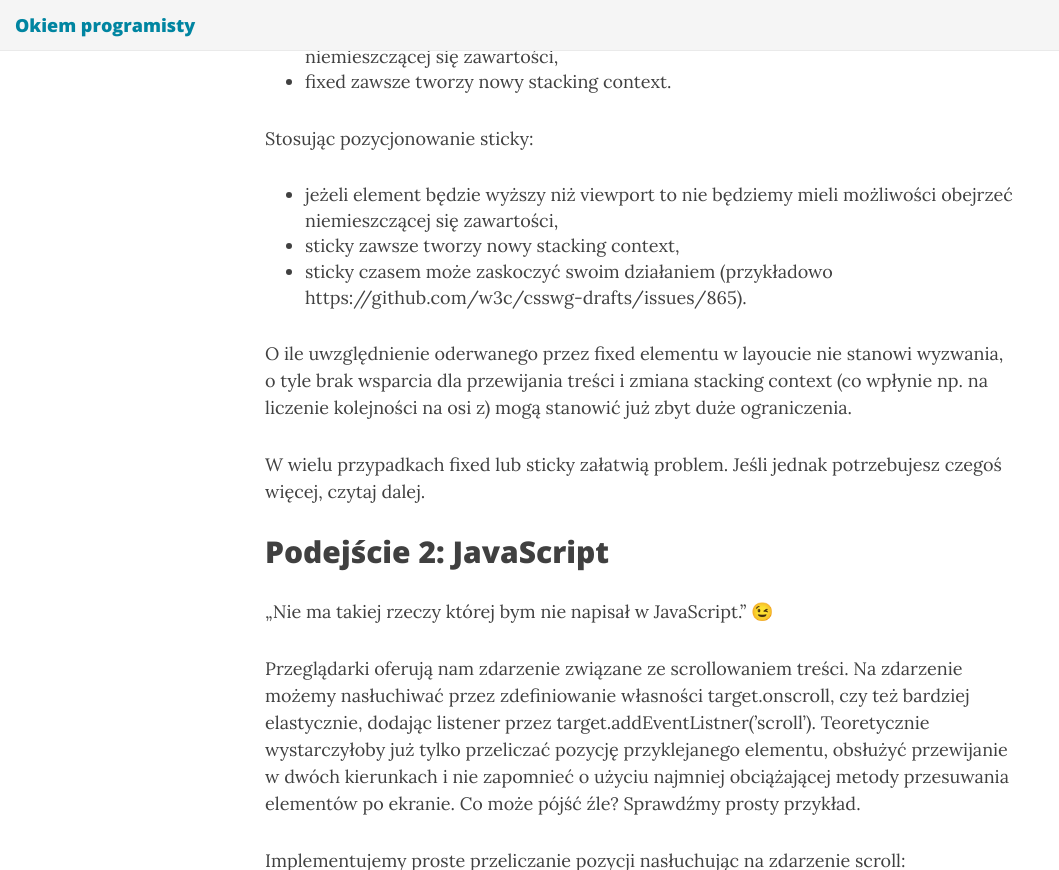
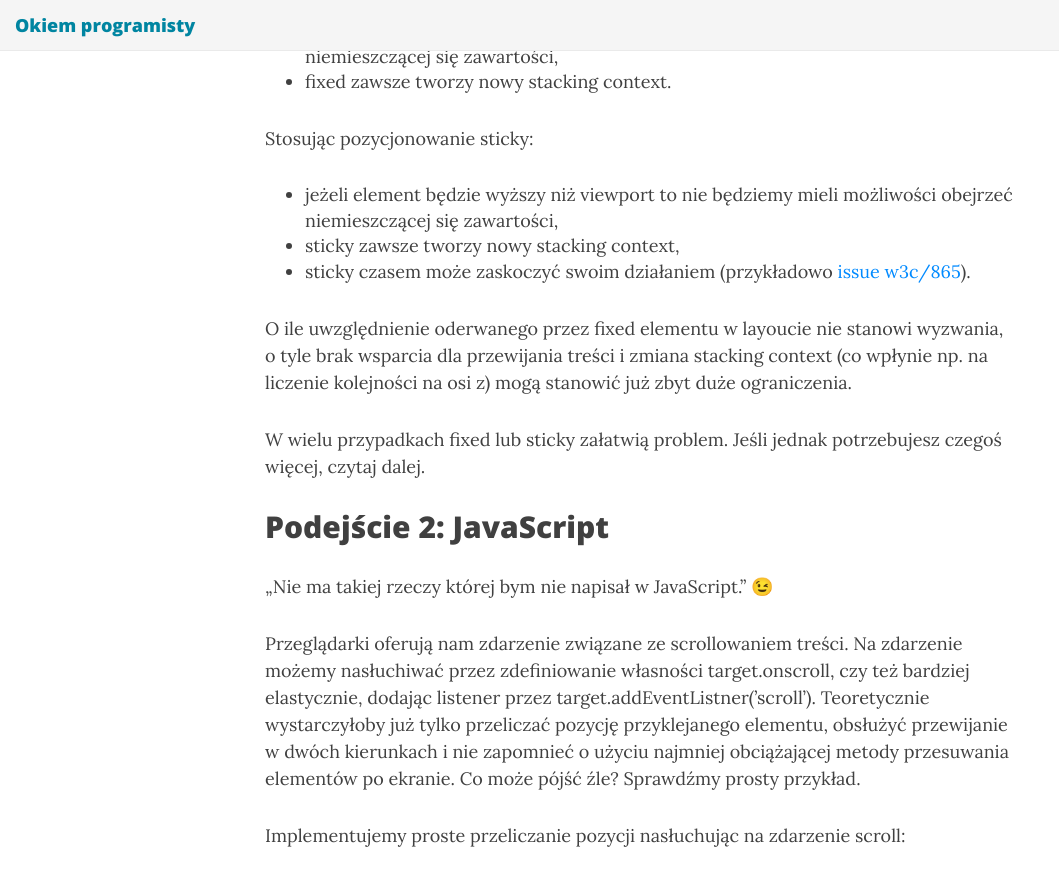
Before and after one commit to glipecki/glipecki.github.io, a Jekyll site: the page built from _posts/2019-01-11-pozycjonowanie-zale-ne-od-scrolla.md, in a window 1280 px wide and 900 px high, scrolled down 841 px, cut to the strip 0-870 px from the top of the window. Shown: the whole strip, without its empty margins (0-1059 px from the left). Built offline with Jekyll 4.4.1, drawn with Linux system fonts in a browser that asks for light colours; nearby versions of some CDN libraries; comment, search, counter and statistics services are not loaded.

Commit message:
Update 2019-01-11-pozycjonowanie-zale-ne-od-scrolla.md

```diff
--- a/_posts/2019-01-11-pozycjonowanie-zale-ne-od-scrolla.md
+++ b/_posts/2019-01-11-pozycjonowanie-zale-ne-od-scrolla.md
@@ -20,7 +20,7 @@
 Stosując pozycjonowanie sticky:
 * jeżeli element będzie wyższy niż viewport to nie będziemy mieli możliwości obejrzeć niemieszczącej się zawartości,
 * sticky zawsze tworzy nowy stacking context,
-* sticky czasem może zaskoczyć swoim działaniem (przykładowo https://github.com/w3c/csswg-drafts/issues/865).
+* sticky czasem może zaskoczyć swoim działaniem (przykładowo [issue w3c/865](https://github.com/w3c/csswg-drafts/issues/865)).
 
 O ile uwzględnienie oderwanego przez fixed elementu w layoucie nie stanowi wyzwania, o tyle brak wsparcia dla przewijania treści i zmiana stacking context (co wpłynie np. na liczenie kolejności na osi z) mogą stanowić już zbyt duże ograniczenia.
 
@@ -32,9 +32,11 @@
 Przeglądarki oferują nam zdarzenie związane ze scrollowaniem treści. Na zdarzenie możemy nasłuchiwać przez zdefiniowanie własności target.onscroll, czy też bardziej elastycznie, dodając listener przez target.addEventListner(’scroll’). Teoretycznie wystarczyłoby już tylko przeliczać pozycję przyklejanego elementu, obsłużyć przewijanie w dwóch kierunkach i nie zapomnieć o użyciu najmniej obciążającej metody przesuwania elementów po ekranie. Co może pójść źle? Sprawdźmy prosty przykład.
 
 Implementujemy proste przeliczanie pozycji nasłuchując na zdarzenie scroll:
+
 <script async src="//jsfiddle.net/gregorry/gof6we57/embed/"></script>
 
 Uzyskany efekt:
+
 <iframe width="560" height="315" src="https://www.youtube-nocookie.com/embed/86dZ7HguQWY" frameborder="0" allow="accelerometer; autoplay; encrypted-media; gyroscope; picture-in-picture" allowfullscreen></iframe>
 
 Okazuje się, że funkcjonalnie możemy uzyskać wszystko czego potrzebujemy jednak jakość rozwiązania nie jest zadowalająca. Gdy przyjrzymy się sprawie bliżej zauważymy, że na różnych przeglądarkach mamy różne problemy z płynnym rysowaniem UI. Obserwujemy lekki pościg naszego elementu względem reszty strony - to stanowczo nie jest efekt z którą chcemy żeby nas kojarzono.
@@ -68,6 +70,7 @@
 * przyklejony element przewijamy odwrotnie, kompensując przesunięcie wrappera.
 
 Przykładowa implementacja
+
 <script async src="//jsfiddle.net/gregorry/gof6we57/embed/"></script>
 
 Przedstawione rozwiązanie jest najprostszym z możliwych potwierdzających teoretyczne założenia.
@@ -75,6 +78,7 @@
 W docelowym rozwiązaniu na pewno warto pomyśleć o rozdzieleniu funkcji pętli od faktycznego rysowania, wygładzaniu przesunięcia scrolla, dorzuceniu wskazówki will-change dla przesuwanych elementów, czy ogólnym sposobie na nasłuchiwanie na zmiany scrolla globalnie.
 
 Po wprowadzeniu zmian nasz rozwiązanie prezentuje się znacznie lepiej:
+
 <iframe width="560" height="315" src="https://www.youtube.com/embed/GqopRJ1vuC8" frameborder="0" allow="accelerometer; autoplay; encrypted-media; gyroscope; picture-in-picture" allowfullscreen></iframe>
 
 ## Sukces?
```
